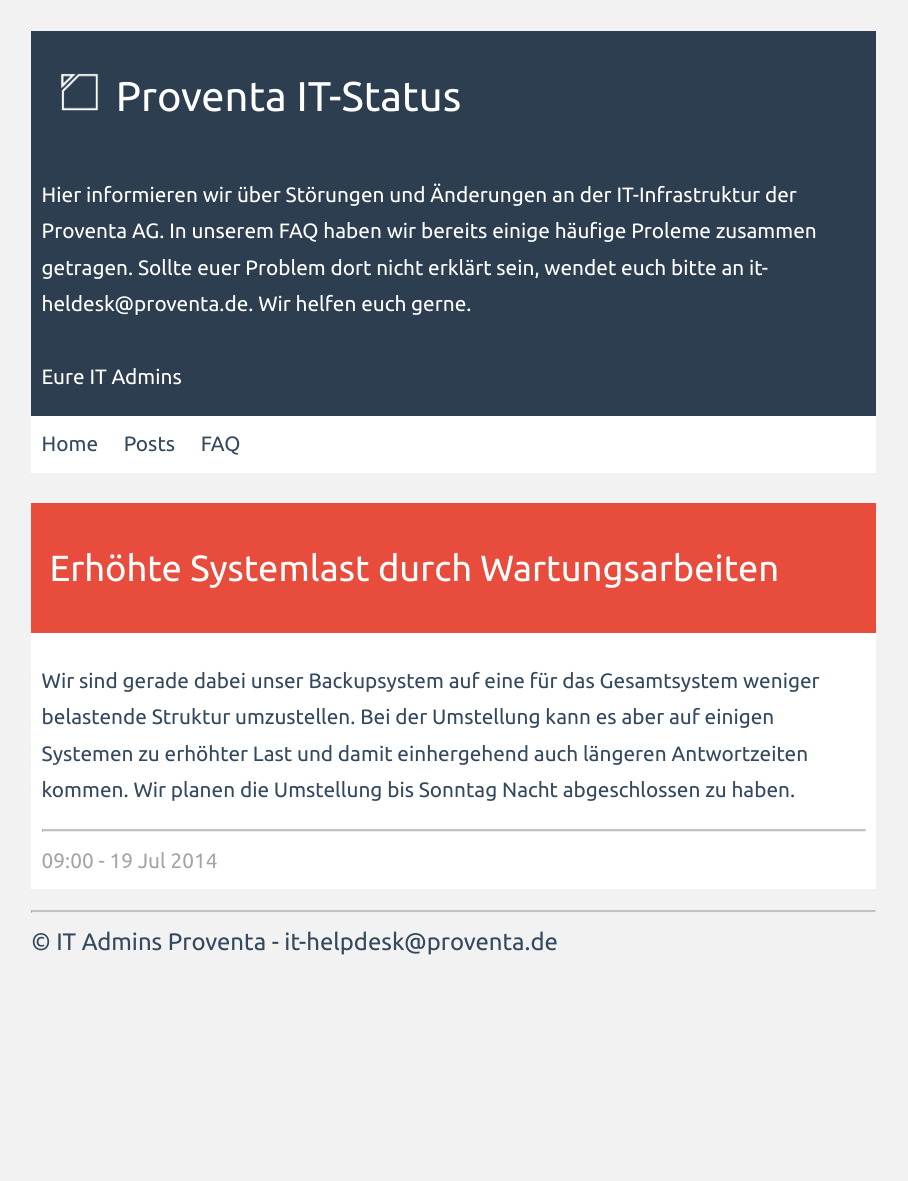
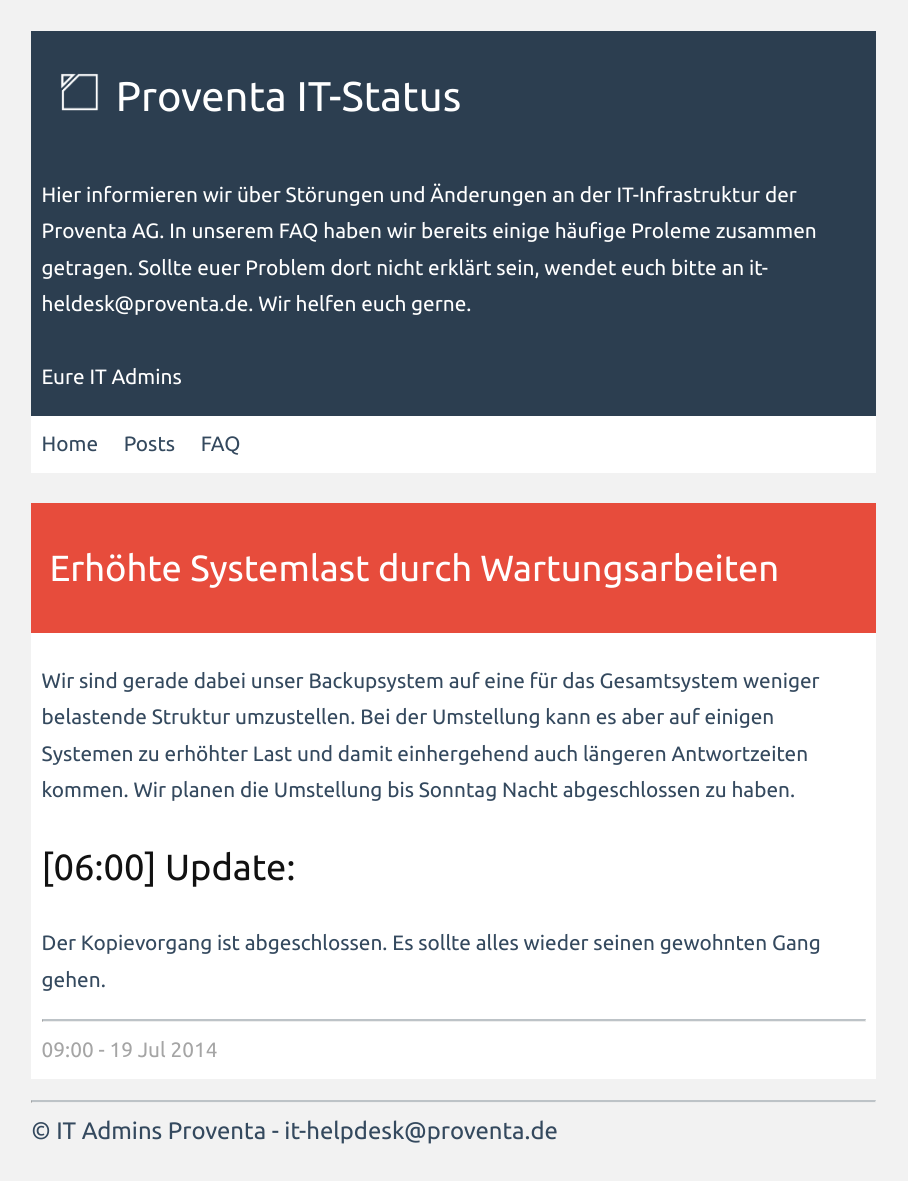
Before and after one commit to proventa/status, a Jekyll site: the page built from _posts/2014-07-19-Erhöhte-Systemlast-durch-Wartungsarbeiten.markdown, in a window 1280 px wide. Shown: the whole page, without its empty margins (0-908 px from the left). Built offline with Jekyll 4.4.1, drawn with Linux system fonts in a browser that asks for light colours; before the commit the page ends 991 px from its top, so only the background shows below that.

Commit message:
update zu backup-prozess: alles wieder gut

```diff
--- a/_posts/2014-07-19-Erhöhte-Systemlast-durch-Wartungsarbeiten.markdown
+++ b/_posts/2014-07-19-Erhöhte-Systemlast-durch-Wartungsarbeiten.markdown
@@ -2,7 +2,11 @@
 layout: post
 title:  "Erhöhte Systemlast durch Wartungsarbeiten"
 date:   2014-07-19 09:00:00
-categories: active
+categories: done
 ---
 
 Wir sind gerade dabei unser Backupsystem auf eine für das Gesamtsystem weniger belastende Struktur umzustellen. Bei der Umstellung kann es aber auf einigen Systemen zu erhöhter Last und damit einhergehend auch längeren Antwortzeiten kommen. Wir planen die Umstellung bis Sonntag Nacht abgeschlossen zu haben.
+
+[06:00] Update:
+---------------
+Der Kopievorgang ist abgeschlossen. Es sollte alles wieder seinen gewohnten Gang gehen.
```
